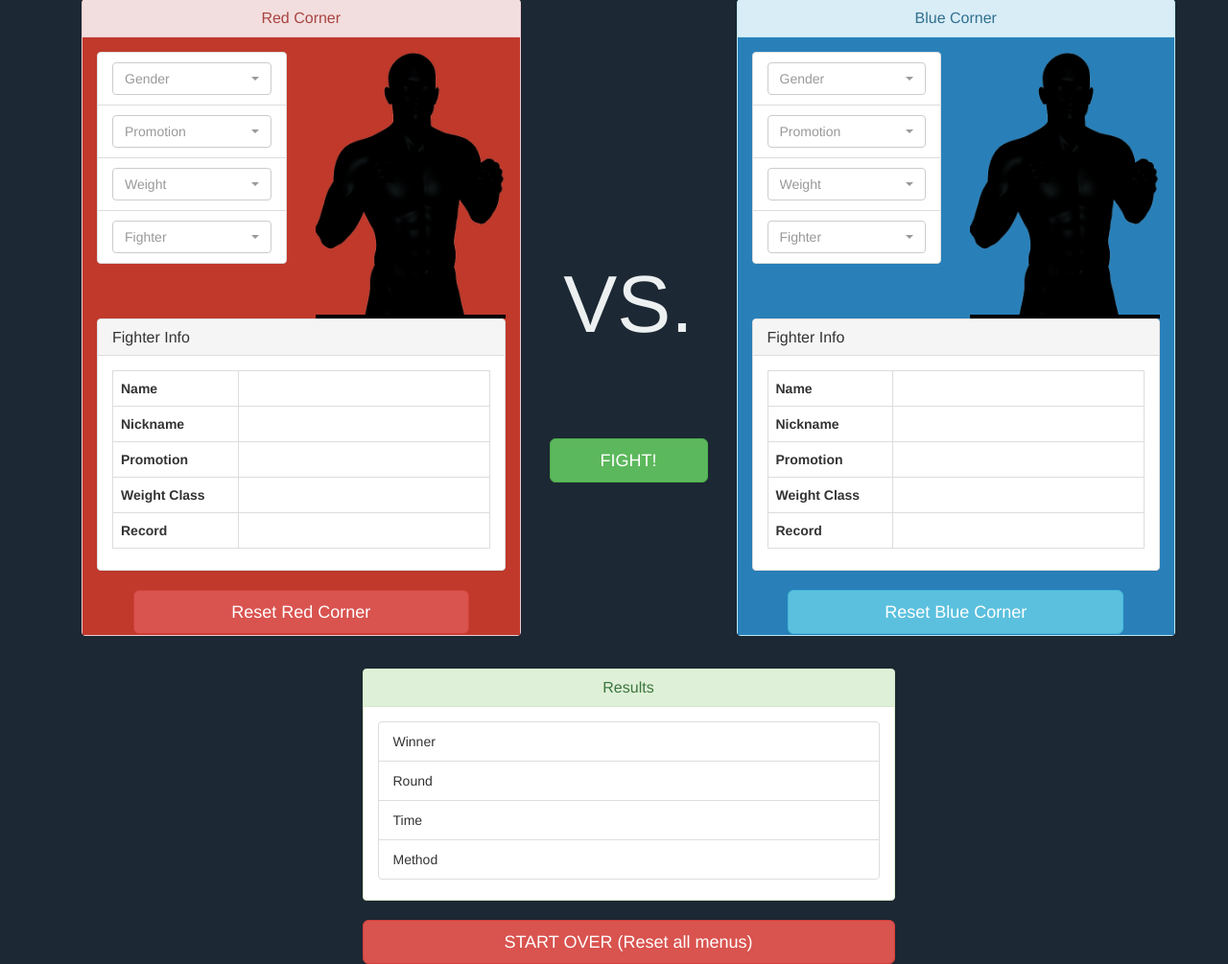
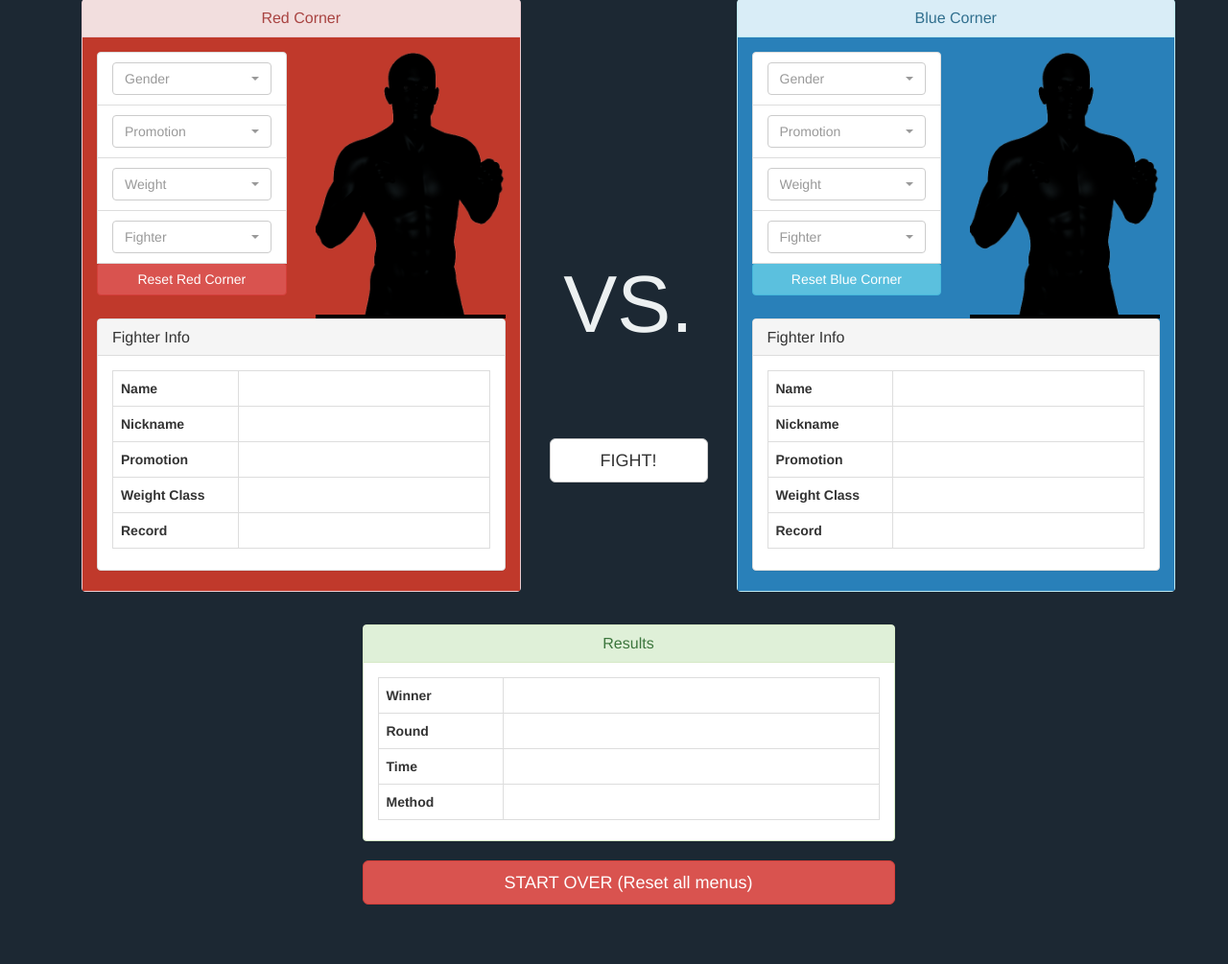
Before and after one commit to tydonk/fight_simulator, a Flask app: page /fight in a window 1280 px wide. Shown: the part 72-1077 px from the top of the page at 96% size. After the commit the page ends 1015 px from the top, so only its background shows below. Run offline with Flask 2, Linux system fonts and the light colour scheme; data that the repository does not hold is empty; some libraries are stand-ins or nearby versions.

Commit message:
moved reset buttons and made results panel into a table

```diff
--- a/fight_simulator/templates/new_fight.html
+++ b/fight_simulator/templates/new_fight.html
@@ -42,6 +42,7 @@ fighterData = {{ data|safe }};
                       data-width="100%" data-live-search="true">
                   </select>
                 </li>
+                <button id="red_reset" type="button" class="btn btn-danger btn btn-block">Reset Red Corner</button>
               </ul>
             </div>
             <div class="col-md-6">
@@ -82,15 +83,6 @@ fighterData = {{ data|safe }};
                   </table>
                 </div>
               </div>
-              <div class="row">
-                <div class="col-md-1">
-                </div>
-                <div class="col-md-10">
-                  <button id="red_reset" type="button" class="btn btn-danger btn-lg btn-block">Reset Red Corner</button>
-                </div>
-                <div class="col-md-1">
-                </div>
-              </div>
             </div>
           </div>
         </div>
@@ -99,7 +91,7 @@ fighterData = {{ data|safe }};
 
     <div class="col-md-2">
       <h1 id="vs" class="text-center">VS.</h1>
-      <button id="fight" type="button" class="btn btn-success btn-lg btn-block">FIGHT!</button>
+      <button id="fight" type="button" class="btn btn-default btn-lg btn-block">FIGHT!</button>
     </div>
 
     <div class="col-md-5">
@@ -133,6 +125,7 @@ fighterData = {{ data|safe }};
                       data-width="100%" data-live-search="true" data-header="Select a fighter">
                   </select>
                 </li>
+                <button id="blue_reset" type="button" class="btn btn-info btn btn-block">Reset Blue Corner</button>
               </ul>
             </div>
             <div class="col-md-6">
@@ -173,15 +166,6 @@ fighterData = {{ data|safe }};
                   </table>
                 </div>
               </div>
-              <div class="row">
-                <div class="col-md-1">
-                </div>
-                <div class="col-md-10">
-                  <button id="blue_reset" type="button" class="btn btn-info btn-lg btn-block">Reset Blue Corner</button>
-                </div>
-                <div class="col-md-1">
-                </div>
-              </div>
             </div>
           </div>
         </div>
@@ -193,17 +177,34 @@ fighterData = {{ data|safe }};
     <div class="col-md-3">
     </div>
     <div class="col-md-6">
+      <div id="illegal_alert" class="alert alert-danger text-center" role="alert">
+        Fighters must be different, select again.
+      </div>
       <div class="panel panel-success">
         <div class="panel-heading">
           <h3 class="panel-title text-center">Results</h3>
         </div>
         <div id="results" class="panel-body">
-          <ul class="list-group">
-            <li id="result_winner" class="list-group-item">Winner</li>
-            <li id="result_round" class="list-group-item">Round</li>
-            <li id="result_time" class="list-group-item">Time</li>
-            <li id="result_method" class="list-group-item">Method</li>
-          </ul>
+          <table class="table table-hover table-bordered table-responsive">
+            <tbody>
+              <tr>
+                <td class="col-md-3"><b>Winner</b></td>
+                <td id="win_name"></td>
+              </tr>
+              <tr>
+                <td class="col-md-3"><b>Round</b></td>
+                <td id="win_round"></td>
+              </tr>
+              <tr>
+                <td class="col-md-3"><b>Time</b></td>
+                <td id="win_time"></td>
+              </tr>
+              <tr>
+                <td class="col-md-3"><b>Method</b></td>
+                <td id="win_method"></td>
+              </tr>
+            </tbody>
+          </table>
         </div>
       </div>
     </div>
@@ -220,7 +221,6 @@ fighterData = {{ data|safe }};
     <div class="col-md-3">
     </div>
   </div>
-
 </div>
 
 {% endblock content %}
```
